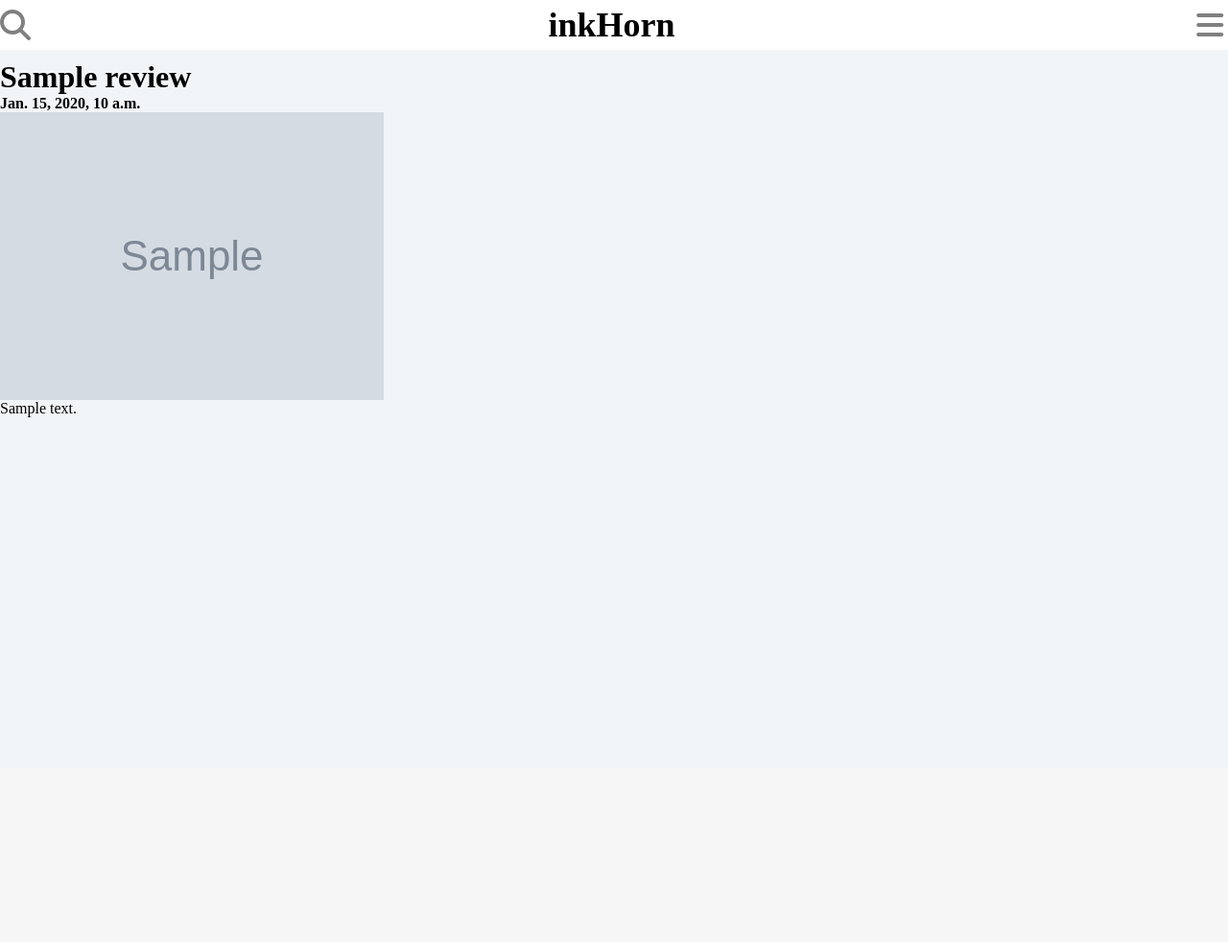
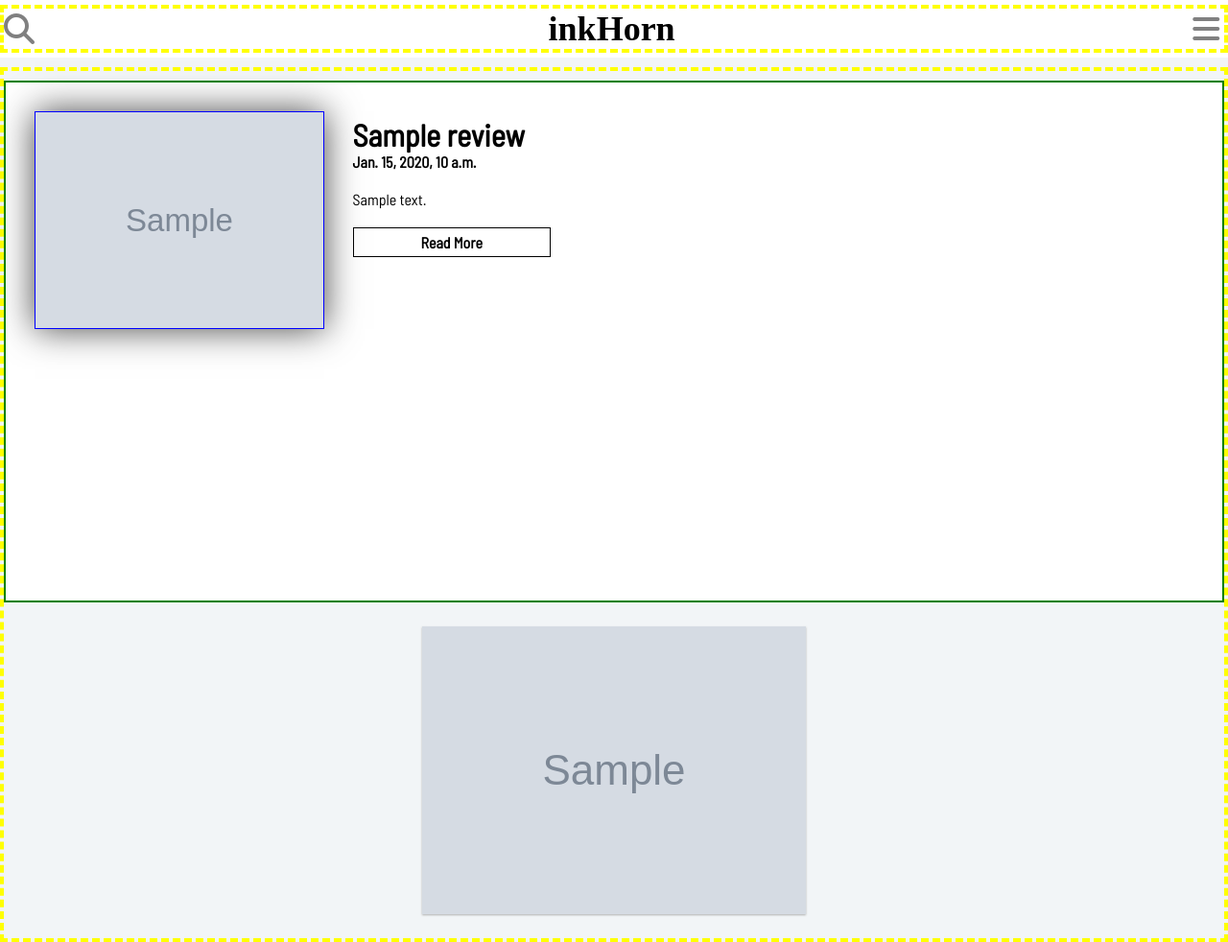
Before and after one commit to scausey/inkhorn, a Django app: template bookblog/templates/bookblog/home.html in a window 1280 px wide. Shown: the whole page at 96% size. Before the commit the page ends 435 px from the top, so only its background shows below. Run offline with Django 3.2, Linux system fonts and the light colour scheme; the template is opened without the code that fills it: most values are stand-ins (such as "Sample title", 1, 10 or a date in 2020); grey boxes marked "Sample" are stand-in pictures; some libraries are stand-ins or nearby versions; some web fonts are replaced.

Commit message:
modified recent-review css, linebreaks to textfields.

```diff
--- a/bookblog/models.py
+++ b/bookblog/models.py
@@ -4,7 +4,9 @@ from django.utils import timezone
 class Post(models.Model):
     title = models.CharField(max_length=200)
     date_published = models.DateTimeField(blank=True, null=True)
-    text = models.TextField()
+    book_synopsis = models.TextField(null=True, blank=True)
+    book_review = models.TextField()
+    # maybe change upload_to to 'images/bookcovers'
     book_cover = models.ImageField(null=True, blank=True, upload_to="images")
 
     def publish(self):
--- /dev/null
+++ b/bookblog/static/css/home.css
@@ -0,0 +1,152 @@
+.container {
+  border: 4px dashed yellow;
+}
+
+/* recent-review */
+.recent-review {
+  background-color: #FFFFFF;
+  margin: 10px 0px;
+  font-family: 'Barlow Semi Condensed', sans-serif;
+  height: 500px;
+  padding: 20px 20px;
+  padding-right: 50px;
+  border: 2px solid green;
+}
+
+.book-cover {
+  display: flex;
+  max-width: 25%;
+  margin: 10px 10px;
+  margin-right: 30px;
+  float: left;
+  box-shadow: 0px 0px 35px #474747;
+  border: 1px solid blue;
+}
+
+.recent-review h1 {
+  margin-top: 15px;
+}
+
+.recent-review h4 {
+  margin-bottom: 20px;
+}
+
+.recent-review a {
+  display: inline-block;
+  margin-top: 20px;
+  border: 1px solid black;
+  padding: 5px 70px;
+}
+
+.recent-review a:hover {
+  cursor: pointer;
+  display: inline-block;
+  color: #FFFFFF;
+  background-color: #000000;
+}
+
+
+
+
+
+
+
+
+
+
+
+
+
+
+/* List of books styles */
+.content .row {
+  margin: 20px 0px;
+  max-height: 425px;
+  text-align: center;
+}
+
+.content .row img {
+  max-height: 415px;
+  margin: 5px 20px;
+  box-shadow: 0px 1px 2px #b0b0b0;
+  transition: box-shadow 0.5s ease-in-out;
+}
+
+.content .row img:hover{
+  box-shadow: 10px 10px 15px #b0b0b0;
+  cursor: pointer;
+}
+
+
+/* About */
+footer {
+  position: absolute;
+  bottom: 0;
+  width: 100%;
+  height: 60px;
+  background-color: #FFFFFF;
+  display: flex;
+  justify-content: center;
+  align-items: center;
+}
+
+footer p a:hover {
+  color: #D75B46;
+}
+
+.about {
+  display: flex;
+  flex-direction: column;
+  max-width: 70%;
+}
+
+.about-images {
+  display: flex;
+  justify-content: space-around;
+  flex-direction: row;
+  background-color: #FFFFFF;
+}
+
+.about-image-1, .about-image-2, .about-image-3 {
+  display: inline-block;
+  width: 175px;
+  height: 175px;
+  border-radius: 50%;
+  margin: 20px;
+}
+
+.about-image-1 img, .about-image-2 img, .about-image-3 img {
+  width: 175px;
+  height: 175px;
+  border-radius: 50%;
+  visibility: hidden;
+}
+
+.about-image-1 {
+  background-color: #D75B46;
+}
+
+.about-image-2 {
+  background-color: #15A3A7;
+}
+
+.about-image-3 {
+   background-color: #21C4C8;
+}
+
+.about-image-1:hover img, .about-image-2:hover img {
+  visibility: visible;
+}
+
+.about-content {
+  padding: 35px;
+  background-color: #FFFFFF;
+}
+
+.about-content a {
+  color: #D75B46;
+}
+
+.about-content p {
+  margin-bottom: 20px;
+}
--- a/bookblog/templates/bookblog/base.html
+++ b/bookblog/templates/bookblog/base.html
@@ -4,6 +4,8 @@
     <meta charset="utf-8">
     <title>inkHorn</title>
     <link rel="stylesheet" href="{% static 'css/base.css' %}" />
+    {% block styles %}
+    {% endblock %}
     <link href="https://fonts.googleapis.com/css?family=Spectral+SC" rel="stylesheet">
     <link href="https://fonts.googleapis.com/css?family=Barlow+Semi+Condensed" rel="stylesheet">
     <script src="https://use.fontawesome.com/3c9eeacadf.js"></script>
@@ -12,7 +14,7 @@
     <header>
       <div class="container">
         <i class="fa fa-search fa-2x" aria-hidden="true"></i>
-        <a href="index.html"><h1><strong>ink</strong>Horn</h1></a>
+        <a href="{% url 'home' %}"index.html"><h1><strong>ink</strong>Horn</h1></a>
         <a href="about.html"><i class="fa fa-bars fa-2x" aria-hidden="true"></i></a>
       </div>
     </header>
--- a/bookblog/templates/bookblog/home.html
+++ b/bookblog/templates/bookblog/home.html
@@ -1,33 +1,24 @@
 {% extends 'bookblog/base.html' %}
 {% load staticfiles %}
 
+{% block styles %}
+    <link rel="stylesheet" href="{% static 'css/home.css' %}">
+{% endblock %}
+
 {% block content %}
 <div class="recent-review">
-  <div class="review-content">
-    <h1>{{ recent_review.title }}</h1>
-    <h4>{{ recent_review.date_published }}</h4>
-    <img src="{{ recent_review.book_cover.url }}" />
-    <p>{{ recent_review.text }}</p>
+  <img class="book-cover" src="{{ recent_review.book_cover.url }}" />
+  <h1>{{ recent_review.title }}</h1>
+  <h4>{{ recent_review.date_published }}</h4>
+  <p>{{recent_review.book_review|linebreaksbr|truncatewords:220}}</p>
+  <a href="#" class="btn"><strong>Read More</strong></a>
+</div>
 
-
-
-    <!-- <img src="{% static 'images/bookcovers/thelanguageofthorns.jpg' %}"/>
-    <div class="review-text">
-      <p class="date-read">11/15/2017 - 11/20/2017</p>
-      <p class="fav-quote">"Lorem ipsum dolor sit amet, consectetur adipiscing elit."</p>
-      <p>
-        Lorem ipsum dolor sit amet, consectetur adipiscing elit. Morbi a nisi vel est finibus fermentum. Etiam sodales malesuada commodo. Orci varius natoque penatibus et magnis dis parturient montes, nascetur ridiculus mus. Etiam non faucibus dolor. Interdum et malesuada fames ac ante ipsum primis in faucibus. Morbi condimentum tortor turpis, sit amet interdum nibh condimentum quis. Nunc tempus ligula in ultrices sodales. Integer molestie purus eu leo sollicitudin, vehicula pretium mauris lobortis. Sed est orci, pulvinar vitae diam vel, condimentum porta tellus. Pellentesque et blandit ante, id tempus quam. Sed auctor urna vitae sem varius vestibulum.
-      </p>
-      <p>
-        Suspendisse potenti. Vestibulum imperdiet consectetur elit. Cras felis nisi, blandit sit amet placerat nec, semper vel neque. Vivamus sit amet massa vitae diam pretium rhoncus. Aenean vestibulum, orci nec scelerisque pellentesque, lorem ex fermentum nisi, at egestas nisi mauris eget orci. Proin ultrices sodales mi, vel scelerisque nulla volutpat non. Nunc accumsan mi in pharetra fermentum. Mauris efficitur efficitur leo sit amet iaculis. Cras a ante interdum, vehicula sem viverra, malesuada libero. Etiam mattis sagittis euismod. Donec pellentesque ligula nec enim aliquet, sit amet commodo turpis tristique. Suspendisse at malesuada velit. Mauris aliquam urna quis lacus consectetur, ac tincidunt leo semper. Cras nec mi molestie diam lacinia sagittis eu a libero.
-      </p>
-      <p>
-        Cras ac neque at massa consequat aliquam maximus vel erat. Morbi pellentesque diam a tempor dictum. Proin ut rutrum tortor. Quisque euismod velit eget turpis pretium, quis rutrum tortor aliquet. Ut orci lectus, pharetra vitae vestibulum quis, posuere quis purus. Donec ornare ut ex a dapibus. Phasellus a odio nec eros viverra elementum quis sed purus. Donec at est luctus, porttitor quam vel, mattis erat. Aenean diam felis, pellentesque eu lobortis in, aliquet et tellus. Donec rutrum rutrum hendrerit. Nam euismod orci sed tincidunt auctor. Cras eu urna ac lacus commodo commodo eget vitae massa. Duis rhoncus turpis nec magna semper, vel lacinia nunc malesuada. Vivamus finibus sem eget rhoncus pulvinar. Nunc congue in ante id efficitur.
-      </p>
-      <div>
-        <p class="btn"><strong>Read More</strong></p>
-      </div>
-    </div>
+<div class="past-books">
+  <div class="row">
+    {% for book in past_books %}
+    <img src="{{ book.book_cover.url }}" />
+    {% endfor %}
   </div>
-</div> -->
+</div>
 {% endblock %}
--- a/bookblog/views.py
+++ b/bookblog/views.py
@@ -3,6 +3,7 @@ from django.utils import timezone
 from .models import Post
 
 def home(request):
-    books = Post.objects.filter(date_published__lte=timezone.now()).order_by('date_published')
+    books = Post.objects.filter(date_published__lte=timezone.now()).order_by('-date_published')
     recent_review = books.first()
-    return render(request, 'bookblog/home.html', {'books': books, 'recent_review': recent_review})
+    past_books = books[1:]
+    return render(request, 'bookblog/home.html', {'past_books': past_books, 'recent_review': recent_review})
```
Also changed, not shown: bookblog/static/css/base.css (+0 -145 lines), bookblog/migrations/0003_auto_20171124_2040.py (added), bookblog/migrations/0004_auto_20171124_2041.py (added), 1 other file.
